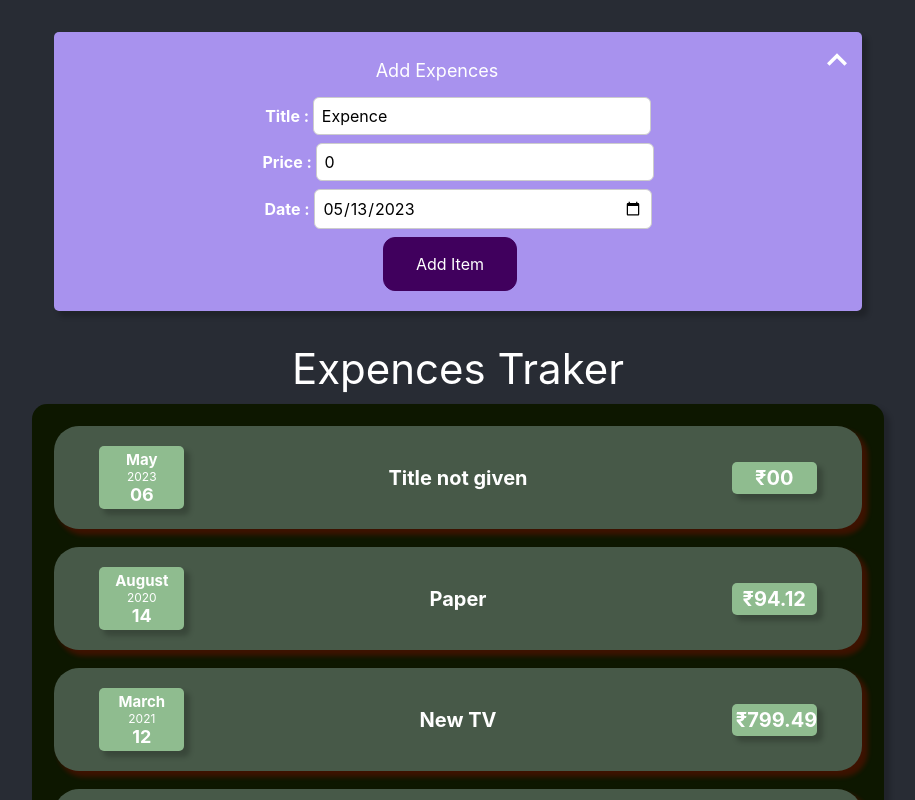
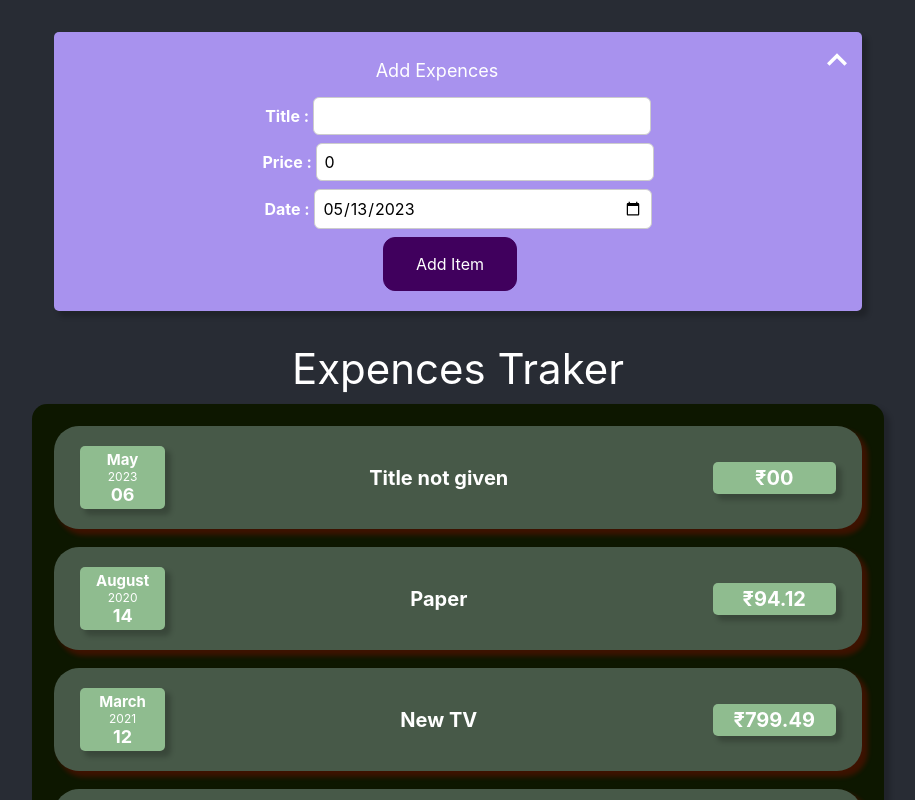
Before and after one commit to bm9avan/expences_traker, a React (Create React App) app: page / in a window 1280 px wide. Both pictures are taken after a click on the element "Add Expences". Shown: the top 800 px of the page, without its empty margins (182-1097 px from the left). Built offline with nearby package versions, Linux system fonts and the light colour scheme.

Commit message:
passing newExpence from child to parent

```diff
--- a/src/App.js
+++ b/src/App.js
@@ -30,9 +30,14 @@ function App() {
       date: new Date(2021, 5, 12),
     },
   ];
+
+  function addingNewItemHandler(newExpence){
+    console.log(newExpence)
+  }
+
   return (
     <div className="App">
-      <AddItem/>
+      <AddItem onAddingNewItem={addingNewItemHandler} />
       <header className="App-header">
         <div>Expences Traker</div>
       </header>
--- a/src/components/expenceItems/AddItem.jsx
+++ b/src/components/expenceItems/AddItem.jsx
@@ -4,8 +4,13 @@ import FormItem from './FormItem'
 import BoxCard from '../UI/BoxCard'
 import { BiChevronDown, BiChevronUp } from "react-icons/bi";
 
-function AddItems() {
+function AddItems({onAddingNewItem}) {
     const [hide, setHide] = useState(true)
+
+    function formSubmitHandler(newExpence){
+        onAddingNewItem({id:Math.random() , ...newExpence})
+    }
+
     return (
         <BoxCard className='new-expense'>
             <header onClick={()=>{setHide(!hide)}} className="App-header">
@@ -15,7 +20,7 @@ function AddItems() {
                 <BiChevronUp onClick={()=>{setHide(!hide)}} className={`${hide ? 'hide': ''}`}/>
                 </span>
             </header>
-            <FormItem className={`${hide ? 'hide': ''}`} />
+            <FormItem className={`${hide ? 'hide': ''}`} onFormSubmit={formSubmitHandler} />
         </BoxCard>
     )
 }
--- a/src/components/expenceItems/FormItem.jsx
+++ b/src/components/expenceItems/FormItem.jsx
@@ -6,28 +6,34 @@ const date = new Date('2023-05-13');
 const options = { year: 'numeric', month: '2-digit', day: '2-digit' };
 const formattedDate = new Intl.DateTimeFormat('en-US', options).format(date).split('/');
 const todayDate = formattedDate[2]+'-'+formattedDate[0]+'-'+formattedDate[1]  // Output: "2023-05-13"
-console.log(todayDate)
 
 function FormItem(props) {
 
-    const [titleVal, setTitleVal] = useState('Expence')
-    const [priceVal, setPriceVal] = useState('0')
-    const [dateVal, setDateVal] = useState(todayDate)
+    const [input, setInput] = useState({title:'', price:'0', date: todayDate})
+
+    const titleChangeHandler = (event) => { setInput(prevInput=>{return {...prevInput, title: event.target.value}}) }
+    const priceChangeHandler = (event) => { setInput(prevInput=>{return {...prevInput, price: event.target.value}}) }
+    const dateChangeHandler = (event) => { setInput(prevInput=>{return {...prevInput, date: event.target.value}}) }
+    const submitHandler = (event) =>{
+        event.preventDefault();
+        props.onFormSubmit(input);
+        setInput({title:'', price:'0', date: todayDate});
+    }
 
     return (
-        <form action="submit" method="post" className={props.className}>
+        <form onSubmit={submitHandler} className={props.className}>
             <div className="controls">
                 <div className="control">
                     <label htmlFor="addTitle">Title  : </label>
-                    <input type="text" name="addTitle" id="addTitle" value={titleVal} onChange={(event) => { setTitleVal(event.target.value) }} />
+                    <input type="text" name="addTitle" id="addTitle" value={input.title} onChange={titleChangeHandler} />
                 </div>
                 <div className="control">
                     <label htmlFor="addPrice">Price  : </label>
-                    <input type="number" min="10" name="addPrice" id="addPrice" value={priceVal} onChange={(event) => { setPriceVal(event.target.value) }} />
+                    <input type="number" min="10" name="addPrice" id="addPrice" value={input.price} onChange={priceChangeHandler} />
                 </div>
                 <div className="control">
                     <label htmlFor="addDate">Date  : </label>
-                    <input type="date" name="addDate" id="addDate" value={dateVal} onChange={(event) => { setDateVal(event.target.value) }} />
+                    <input type="date" name="addDate" id="addDate" value={input.date} onChange={dateChangeHandler} />
                 </div>
                 <div className="action">
                     <button type="submit">Add Item</button>
--- a/src/components/expenceItems/ItemBody.css
+++ b/src/components/expenceItems/ItemBody.css
@@ -46,7 +46,7 @@
   font-size: 20px;
   font-weight: bold;
   float: right;
-  width: 10%;
+  width: 15%;
 }
 
 @media (max-width: 1000px ){
```
